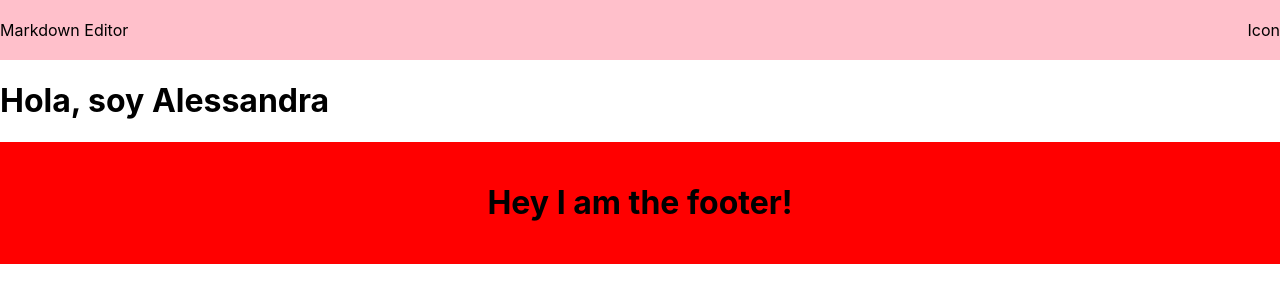
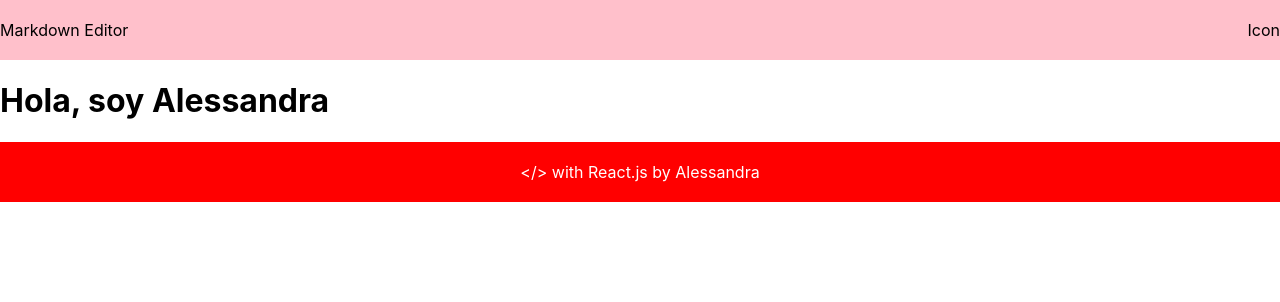
Before and after one commit to Alessag/markdown-editor, a React (Create React App) app: page / in a window 1280 px wide. Shown: the top 302 px of the page. Built offline with nearby package versions, Linux system fonts and the light colour scheme.

Commit message:
Footer styles and content

```diff
--- a/src/Components/Footer.js
+++ b/src/Components/Footer.js
@@ -6,13 +6,43 @@ import { jsx, css } from '@emotion/core';
 const style = css`
   background-color: red;
   padding: 20px 0;
-  display: flex;
-  justify-content: center;
+  position: absoulte;
+  text-align: center;
+  bottom: 0px;
+  overflow: hidden;
+  widith: 100%;
+  color: white;
 `;
+
+const aStyles = css`
+  text-decoration: none;
+  color: white;
+`;
+
 function Footer() {
   return (
     <footer css={style}>
-      <h1>Hey I am the footer!</h1>
+      <span>{`</>`} </span>
+      <span>
+        with{' '}
+        <a
+          css={aStyles}
+          href='https://reactjs.org'
+          target='_blank'
+          rel='noreferrer noopener'
+        >
+          React.js{' '}
+        </a>
+        by{' '}
+        <a
+          css={aStyles}
+          href='hhttps://github.com/Alessag'
+          target='_blank'
+          rel='noreferrer noopener'
+        >
+          Alessandra
+        </a>
+      </span>
     </footer>
   );
 }
```
